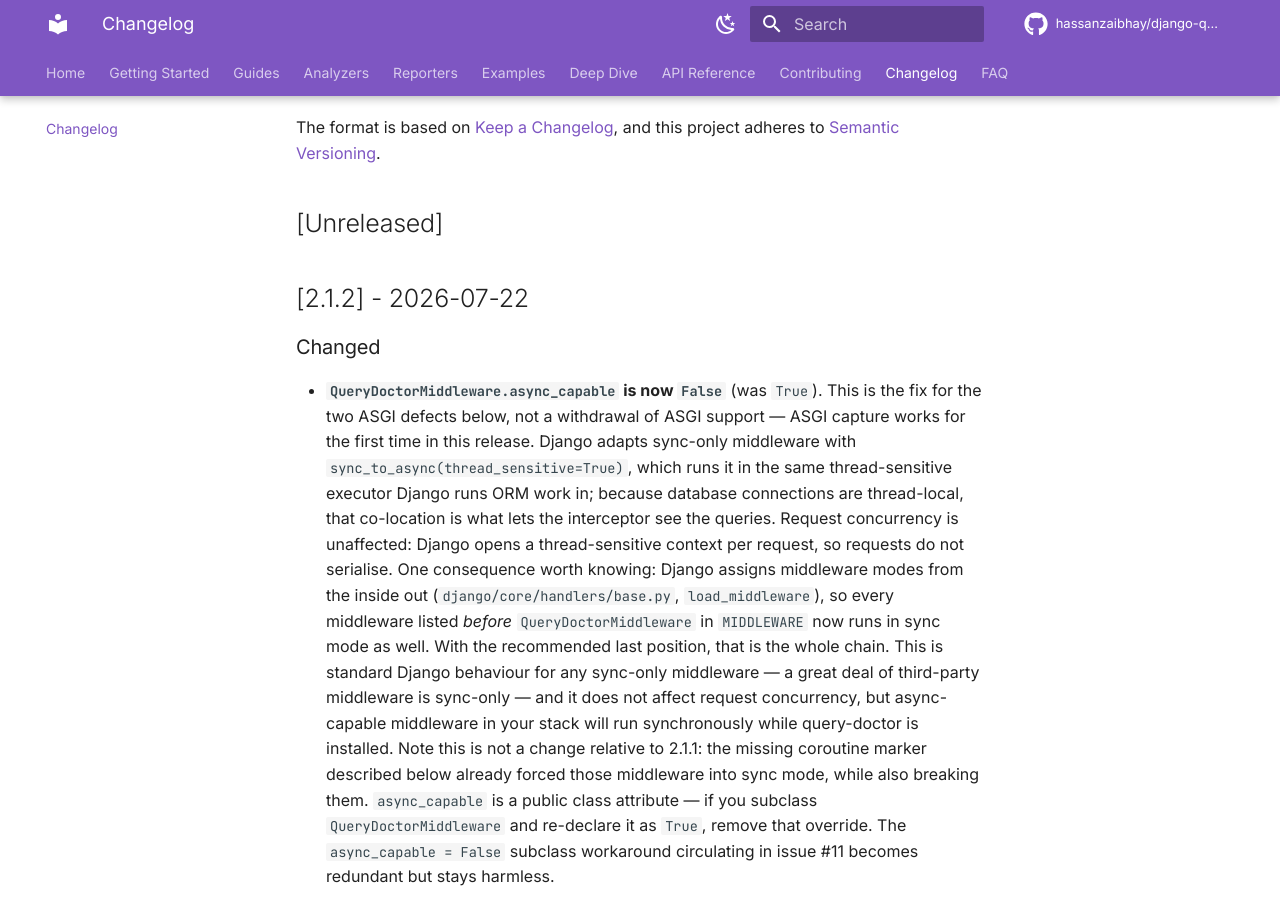
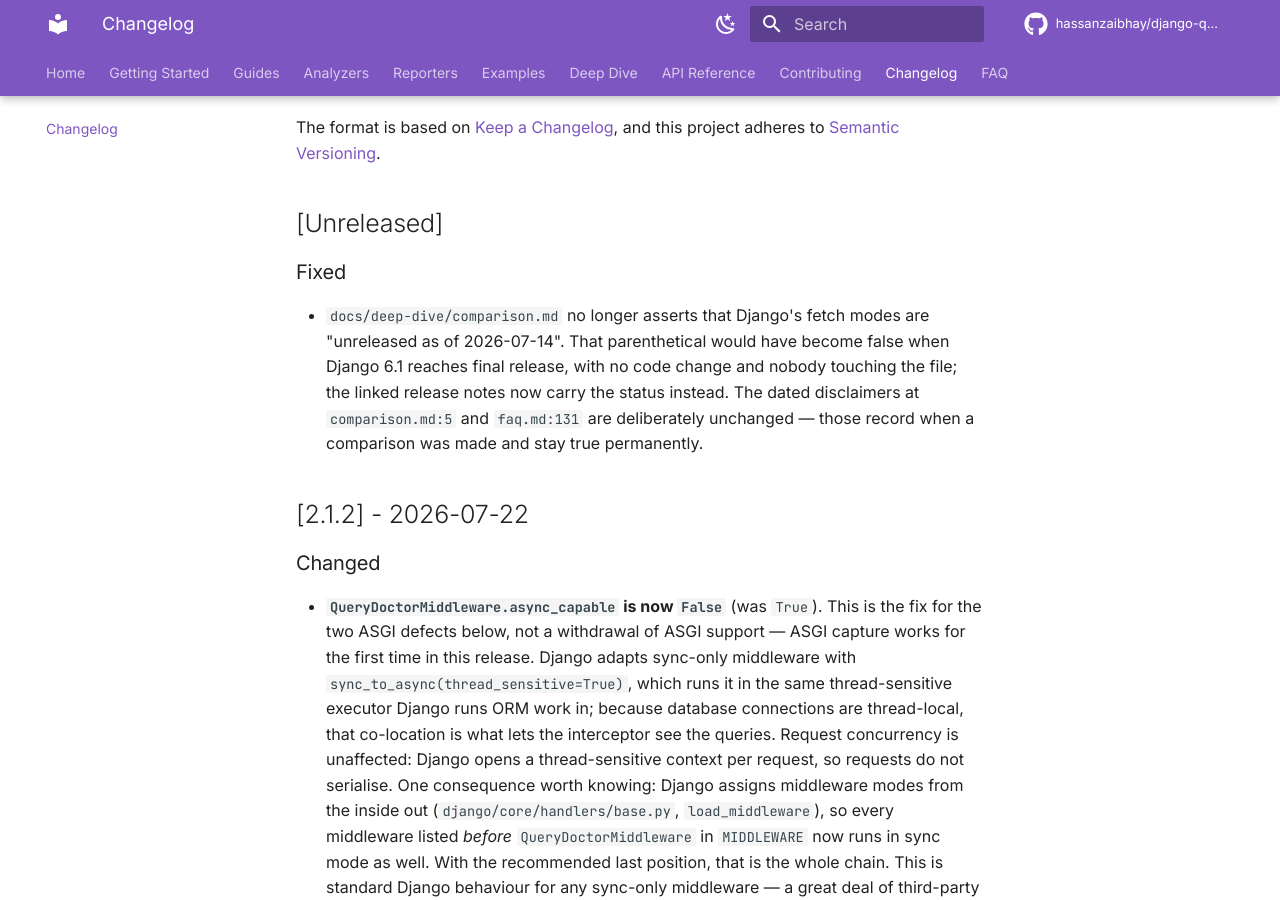
Before and after one commit to hassanzaibhay/django-query-doctor, an MkDocs documentation site: the page built from docs/changelog.md, in a window 1280 px wide and 900 px high, scrolled down 360 px. Built offline with MkDocs 1.6.1 and Material for MkDocs 9.7.7, drawn with Linux system fonts in a browser that asks for light colours; comment, search, counter and statistics services are not loaded.

Commit message:
docs: un-date the fetch-modes status claim in comparison.md (#14)
comparison.md:161 said fetch modes were "under development and unreleased as
of 2026-07-14 (Django 6.0 is the latest stable release)". That is a dated
assertion about a pending event: it flips to false when 6.1 reaches final,
with no code change and no one touching the file. The linked release notes
carry the status instead.

Swept the whole class rather than the instance. Three dated constructs exist
in docs/; only this one rots. comparison.md:5 and faq.md:131 ("Comparisons
current as of 2026-07-14") are snapshot disclaimers that stay true
permanently, and background.md:28 says "new in Django 6.1" with no date.
Both left unchanged.

Makes no claim, dated or otherwise, about fetch-modes support in this package.

```diff
--- a/CHANGELOG.md
+++ b/CHANGELOG.md
@@ -6,6 +6,14 @@
 and this project adheres to [Semantic Versioning](https://semver.org/).
 
 ## [Unreleased]
+
+### Fixed
+- `docs/deep-dive/comparison.md` no longer asserts that Django's fetch modes are
+  "unreleased as of 2026-07-14". That parenthetical would have become false when
+  Django 6.1 reaches final release, with no code change and nobody touching the
+  file; the linked release notes now carry the status instead. The dated
+  disclaimers at `comparison.md:5` and `faq.md:131` are deliberately unchanged —
+  those record when a comparison was made and stay true permanently.
 
 ## [2.1.2] - 2026-07-22
 
```
Also changed, not shown: docs/deep-dive/comparison.md (+1 -1 lines).
